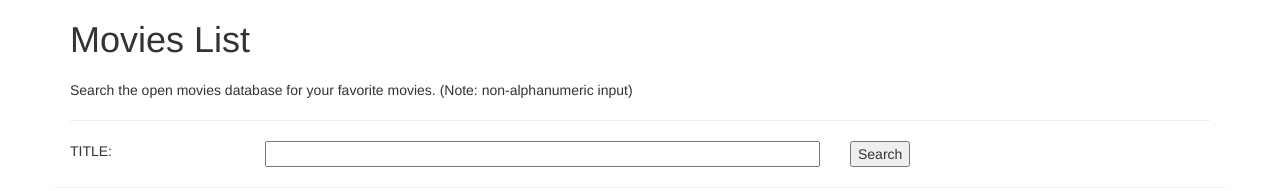
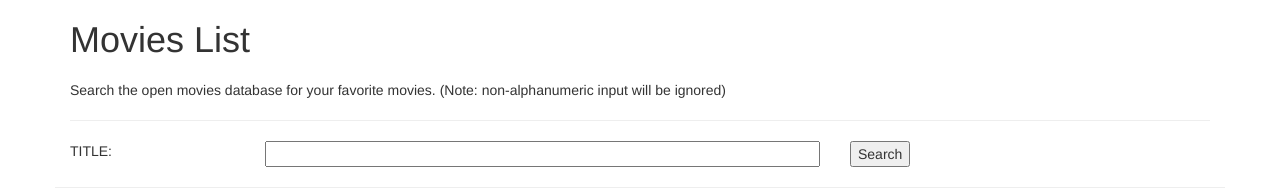
Before and after one commit to brandiw/moviesdata, a website: page public/index.html in a window 1280 px wide. Shown: the top 191 px of the page. Drawn offline with nearby package versions, Linux system fonts and the light colour scheme; no server answers.

Commit message:
node dependencies

```diff
--- a/package.json
+++ b/package.json
@@ -11,6 +11,7 @@
   "license": "ISC",
   "dependencies": {
     "express": "^4.12.2",
-    "body-parser": "^1.12.0"
+    "body-parser": "^1.12.0",
+    "foreman": "^1.4.1"
   }
 }
--- a/public/index.html
+++ b/public/index.html
@@ -17,7 +17,7 @@
       </div>
       <div class="row">
         <div class="col-xs-12">
-          Search the open movies database for your favorite movies. (Note: non-alphanumeric input)
+          Search the open movies database for your favorite movies. (Note: non-alphanumeric input will be ignored)
           <hr />
         </div>
       </div>
```
